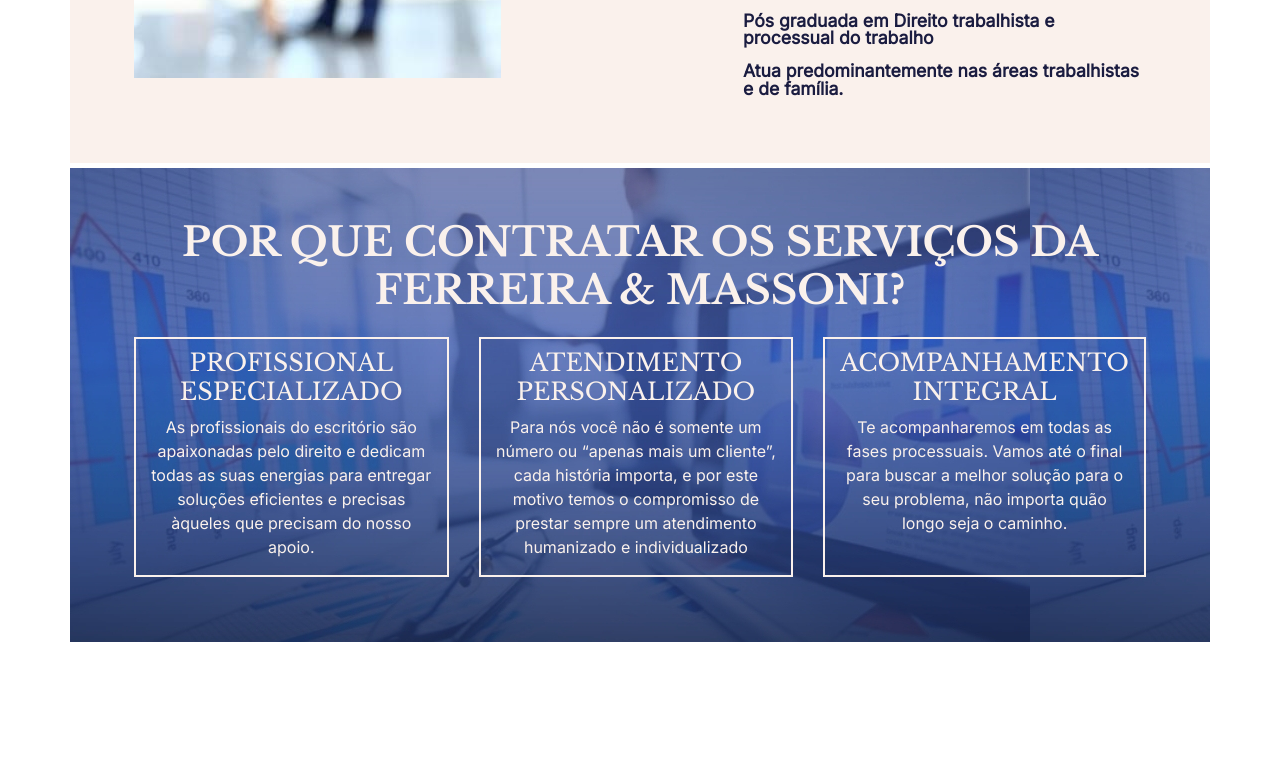
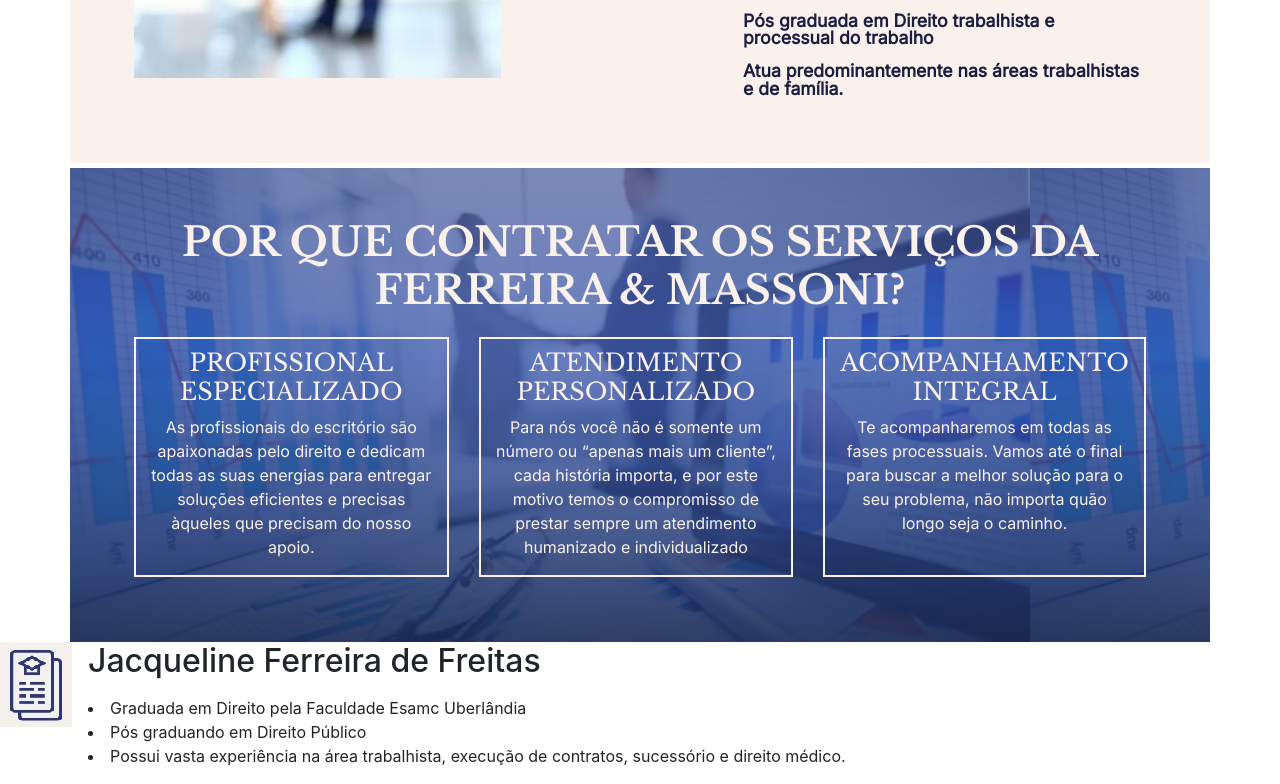
Before and after one commit to ArantesFelipe/Site-Ferreira-e-Massoni-, a plain HTML site: page index.html in a window 1280 px wide. Shown: the part 2272-3056 px from the top of the page. Before the commit the page ends 2914 px from the top, so only its background shows below. Drawn offline with nearby package versions, Linux system fonts and the light colour scheme.

Commit message:
Update index.html

```diff
--- a/index.html
+++ b/index.html
@@ -141,7 +141,19 @@
                 </div>
               </div>
             </div>
+            <footer>
+              <div class="media">
+                <img class="mr-3" src="imagens/formacao.jpg" alt="Generic placeholder image">
+                <div class="media-body">
+                  <h2 class="mt-0" >Jacqueline Ferreira de Freitas</h5>
+                  <p>
 
+                    <li id=>Graduada em Direito pela Faculdade Esamc Uberlândia</li>
+                    <li id=>Pós graduando em Direito Público</li>
+                    <li id=>Possui vasta experiência na área trabalhista, execução de contratos, sucessório e direito médico.</li>
+                  </p>
+                </div>
+            </footer>
 
 
 
```
